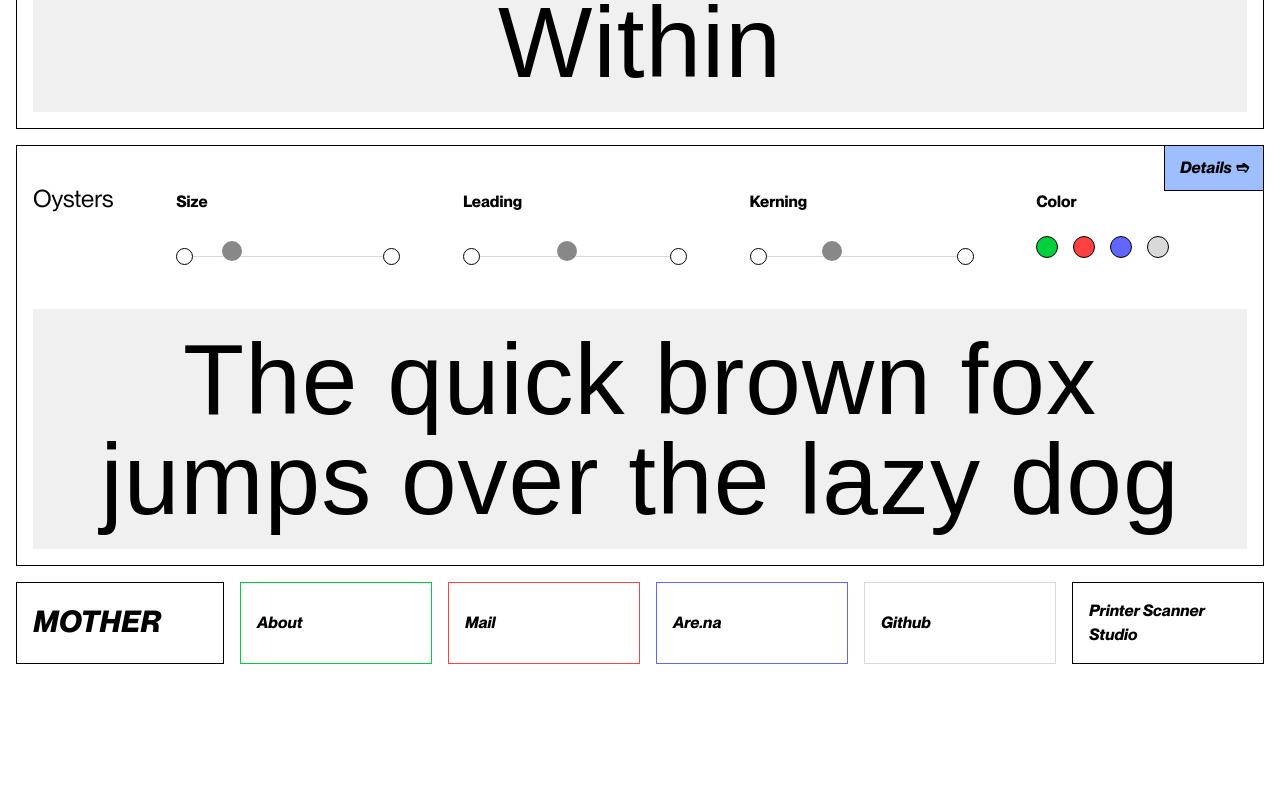
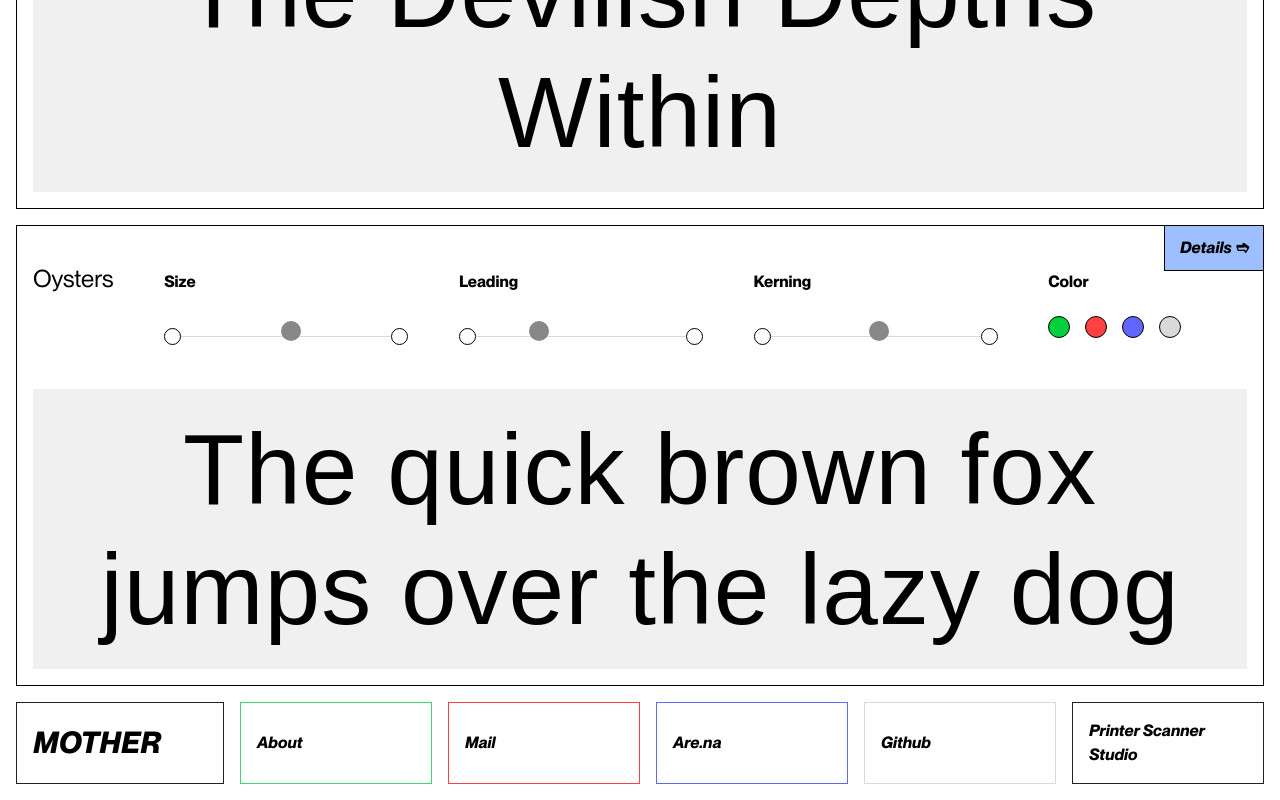
Before and after one commit to mother-type/mother-type.de, a React (Vite) app: page / in a window 1280 px wide. Shown: the part 1078-1878 px from the top of the page. Before the commit the page ends 1758 px from the top, so only its background shows below. Built offline with nearby package versions, Linux system fonts and the light colour scheme; a web font is replaced by a local one.

Commit message:
fix slider values

```diff
--- a/src/components/FontDemo.jsx
+++ b/src/components/FontDemo.jsx
@@ -7,7 +7,7 @@ import '../css/elements/button.css';
 
 function FontDemo(props) {
   const [fontSize, setFontSize] = useState(100);
-  const [leading, setLeading] = useState(1);
+  const [leading, setLeading] = useState(1.2);
   const [kerning, setKerning] = useState(1);
   const [content, setContent] = useState(props.text);
   const [textColor, setTextColor] = useState('#000000');
@@ -23,7 +23,7 @@ function FontDemo(props) {
 
   const handleRefreshClick = () => {
     setFontSize(58);
-    setLeading(1);
+    setLeading(1.2);
     setKerning(0);
     setContent(getRandomSampleText());
   };
@@ -36,26 +36,26 @@ function FontDemo(props) {
         <Slider
           title="Size"
           min={10}
-          max={500}
+          max={200}
           value={fontSize}
           onChange={setFontSize}
-          step={50}
+          step={20}
         />
         <Slider
           title="Leading"
-          min={-15}
-          max={20}
+          min={.5}
+          max={3}
           value={leading}
           onChange={setLeading}
-          step={1}
+          step={.1}
         />
         <Slider
           title="Kerning"
           min={-25}
-          max={50}
+          max={25}
           value={kerning}
           onChange={setKerning}
-          step={0.01}
+          step={1}
         />
         <ColorPicker onColorChange={handleColorChange} text={"Color"} />
         <br />
--- a/src/css/components/Slider.css
+++ b/src/css/components/Slider.css
@@ -17,14 +17,13 @@
 
 /* Circle before slider */
 .Slider__container::before {
-  margin-right: -10px; /* Adjust spacing as needed */
-  z-index: 100000;
+  margin-right: 0px; /* Adjust spacing as needed */
+  z-index: 0;
 }
 
 /* Circle after slider */
 .Slider__container::after {
-  margin-left: -10px; /* Adjust spacing as needed */
-  z-index: 100000;
+  margin-left: 0px; /* Adjust spacing as needed */
 }
 
 /* Slider styling */
--- a/src/css/elements/grid.css
+++ b/src/css/elements/grid.css
@@ -97,7 +97,7 @@
 }
 
   .green {
-	--item-color: #00D03B;
+	--item-color: #3ED76A;
 	border-color: var(--item-color);
   }
 
@@ -135,3 +135,13 @@
 	background-color: var(--item-color);
 	color: black;
   }
+
+  .black {
+	--item-color: #222222;
+	border-color: var(--item-color);
+  }
+
+  .black:hover {
+	background-color: var(--item-color);
+	color: white;
+  }
--- a/src/layouts/Footer.jsx
+++ b/src/layouts/Footer.jsx
@@ -6,11 +6,7 @@ function Footer() {
   return (
     <footer>
       <div className="grid-layout condensed-grid">
-        <div className="grid-item">
-          <a href="/">
-            <h2 className="logo">Mother</h2>
-          </a>
-        </div>
+        <MenuItem href="/" color="black" text="Mother" logo={true} />
         <MenuItem href="/about" color="green" text="About" />
         <MenuItem href="mailto:itsmothertype@gmail.com" color="red" text="Mail" />
         <MenuItem href="https://www.are.na/printer-scanner-studio" color="blue" text="Are.na" />
--- a/src/layouts/Header.jsx
+++ b/src/layouts/Header.jsx
@@ -7,7 +7,7 @@ function Header() {
 	return (
 		<div>
 			<div className="grid-layout condensed-grid">
-				<div className="grid-item"><a href="/"><h1 className="logo">Mother</h1></a></div>
+				<MenuItem href="/" color="black" text="Mother" logo={true} />
 				<div className="grid-item span-3"></div>
 				<MenuItem href="/about" color="gray" text="About" />
 				<MenuItem href="mailto:itsmothertype@gmail.com" color="blue" text="Contact" />
--- a/src/layouts/MenuItem.jsx
+++ b/src/layouts/MenuItem.jsx
@@ -1,10 +1,10 @@
 import "../css/elements/grid.css";
 import "../css/index.css";
 
-function MenuItem({ href, color, text }) {
+function MenuItem({ href, color, text, logo }) {
   return (
     <a className={`grid-item grid-item--link grid-item__color ${color}`} href={href}>
-        {text}
+      {logo ? <h1 className="logo">{text}</h1> : text}
     </a>
   );
 }
```
